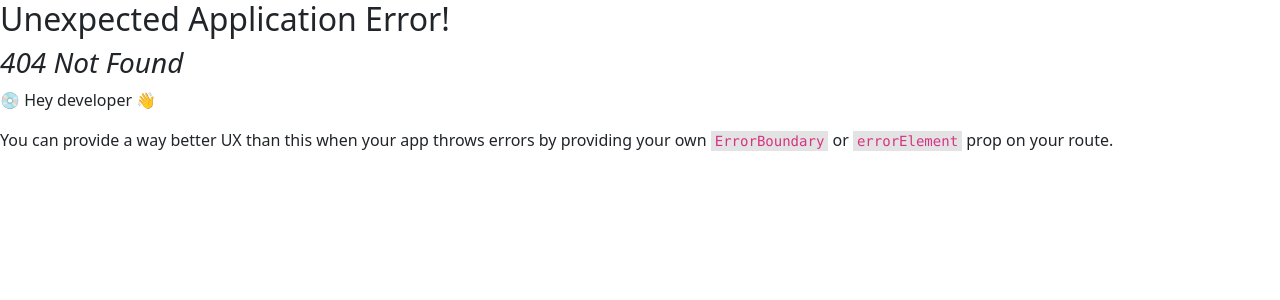
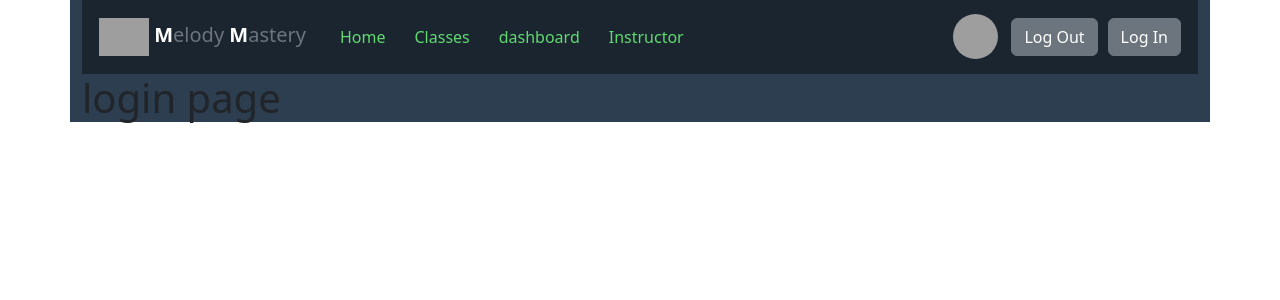
Before and after one commit to tarekhasan1/melodic-mastery-client, a React (Vite) app: page /login in a window 1280 px wide. Before the commit this address had no page. Shown: the top 300 px of the page. Built offline with nearby package versions, Linux system fonts and the light colour scheme; grey boxes are pictures that could not be loaded.

Commit message:
basic react bootstrap navbar added

```diff
--- /dev/null
+++ b/src/Layout/Main.css
@@ -0,0 +1,3 @@
+.universal-bg{
+    background-color: #2c3e50;
+}
--- /dev/null
+++ b/src/Layout/Main.jsx
@@ -0,0 +1,15 @@
+import { Outlet } from "react-router-dom";
+import NavigationBar from "../components/Navbar/NavigationBar";
+import './Main.css'
+
+
+const Main = () => {
+    return (
+        <div className="container universal-bg">
+        <NavigationBar></NavigationBar>
+            <Outlet></Outlet>
+        </div>
+    );
+};
+
+export default Main;
--- /dev/null
+++ b/src/components/Login/Login.jsx
@@ -0,0 +1,10 @@
+
+const Login = () => {
+    return (
+        <div>
+            <h1>login page</h1>
+        </div>
+    );
+};
+
+export default Login;
--- /dev/null
+++ b/src/components/Navbar/NavigationBar.css
@@ -0,0 +1,34 @@
+.background-color {
+    background-color: rgba(0, 0, 0, 0.4);
+  }
+
+  .active-route {
+    color: #e2a5af !important;
+    font-weight: 500;
+  }
+
+  .img-control {
+    width: 45px;
+    height: 45px;
+    border-radius: 50%;
+  }
+
+  .background-color a {
+    text-decoration: none;
+    color: #61da6f;
+    margin: 5px 5px;
+  }
+
+  .logo-img {
+    width: 50px;
+  }
+
+  @media (max-width: 768px) {
+    .active-route {
+      color: #d4808d !important;
+      background-color: #e2e1e1;
+      padding: 2px;
+      border-radius: 2px;
+      font-weight: 500;
+    }
+  }
--- a/src/components/Navbar/NavigationBar.jsx
+++ b/src/components/Navbar/NavigationBar.jsx
@@ -0,0 +1,68 @@
+import { Button, Container, Nav, Navbar } from "react-bootstrap";
+import { Link, NavLink } from "react-router-dom";
+import './NavigationBar.css'
+
+const NavigationBar = () => {
+
+    return (
+        <div>
+        <Navbar
+          collapseOnSelect
+          expand="lg"
+          className="background-color"
+          variant="dark"
+        >
+          <Container>
+            <Navbar.Brand className="text-secondary" href="/"> <img className="logo-img" src='logo' alt="" /> <span className="text-white fw-bold">M</span>elody <span className="text-white fw-bold">M</span>astery</Navbar.Brand>
+            <Navbar.Toggle aria-controls="responsive-navbar-nav" />
+            <Navbar.Collapse id="responsive-navbar-nav">
+              <Nav className="mx-auto ms-4">
+                <NavLink className={({ isActive }) => (isActive ? "active-route me-4" : "me-4")}
+                  to="/"
+                >
+                  Home
+                </NavLink>
+                <NavLink className={({ isActive }) => (isActive ? "active-route me-4" : "me-4")}
+                  to="/classes"
+                >
+                  Classes
+                </NavLink>
+                <NavLink className={({ isActive }) => (isActive ? "active-route me-4" : "me-4")}
+                  to="/dashboard"
+                >
+                  dashboard
+                </NavLink>
+                <NavLink className={({ isActive }) => (isActive ? "active-route me-4" : "me-4")}
+                  to="/instructor"
+                >
+                  Instructor
+                </NavLink>
+              </Nav>
+              <Nav>
+                <div>
+                  <div className="d-flex align-items-center">
+                  <img
+                    className="img-control me-2"
+                    src="s.jpg"
+                    alt=""
+                    title='{user.displayName}'
+                  />
+                  <Link className="d-flex align-items-center text-decoration-none">
+                    <Button variant="secondary">
+                      Log Out
+                    </Button>
+                  </Link>
+                  </div>
+                </div>
+                <Link to="/login">
+                  <Button variant="secondary">Log In</Button>
+                </Link>
+              </Nav>
+            </Navbar.Collapse>
+          </Container>
+        </Navbar>
+      </div>
+    );
+};
+
+export default NavigationBar;
```
Also changed, not shown: src/components/Navbar/Navb.jsx (added, +42 -0 lines), src/routes/routes.jsx (+9 -2 lines), src/components/Login/Login.css (added).
